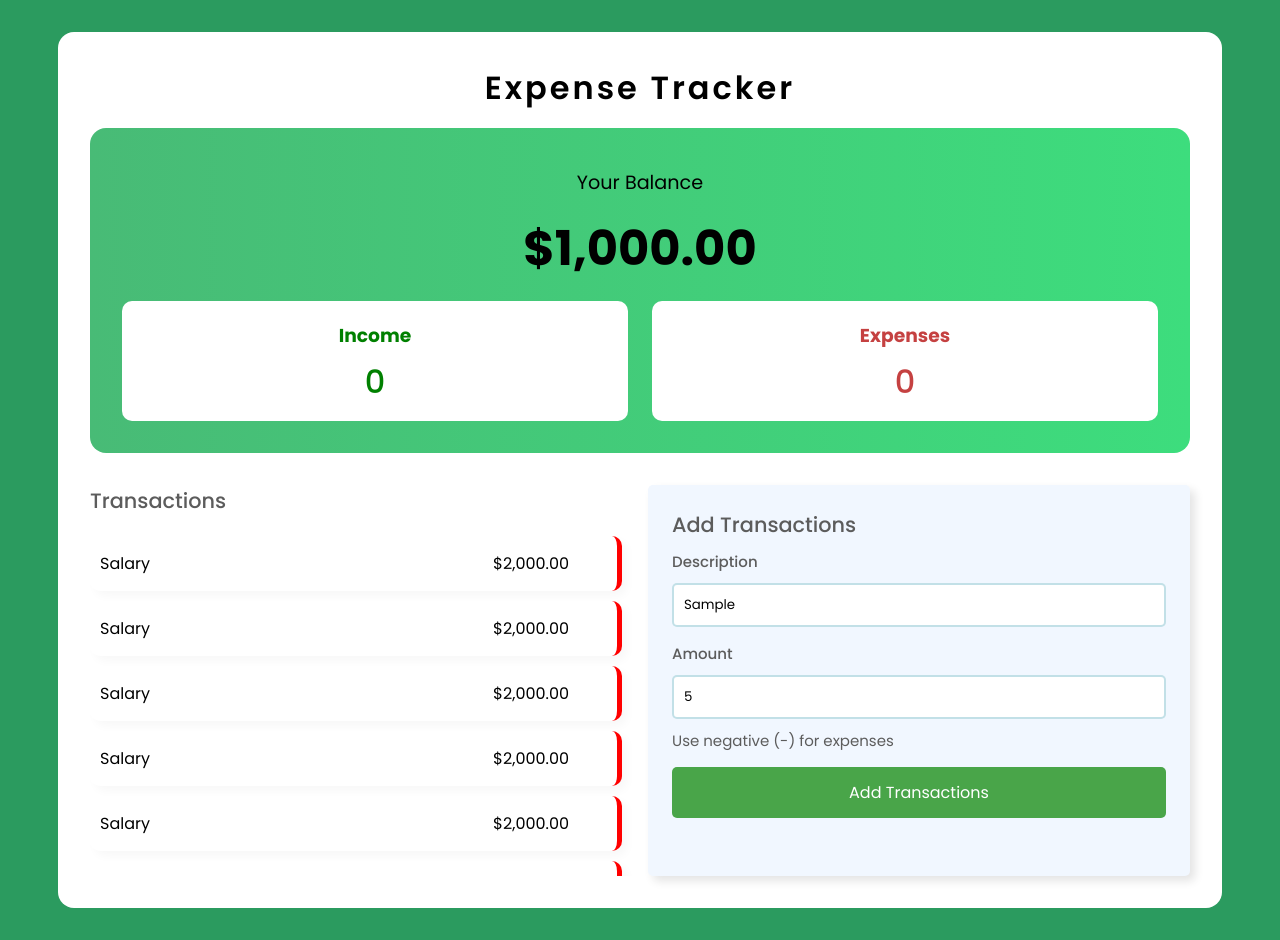
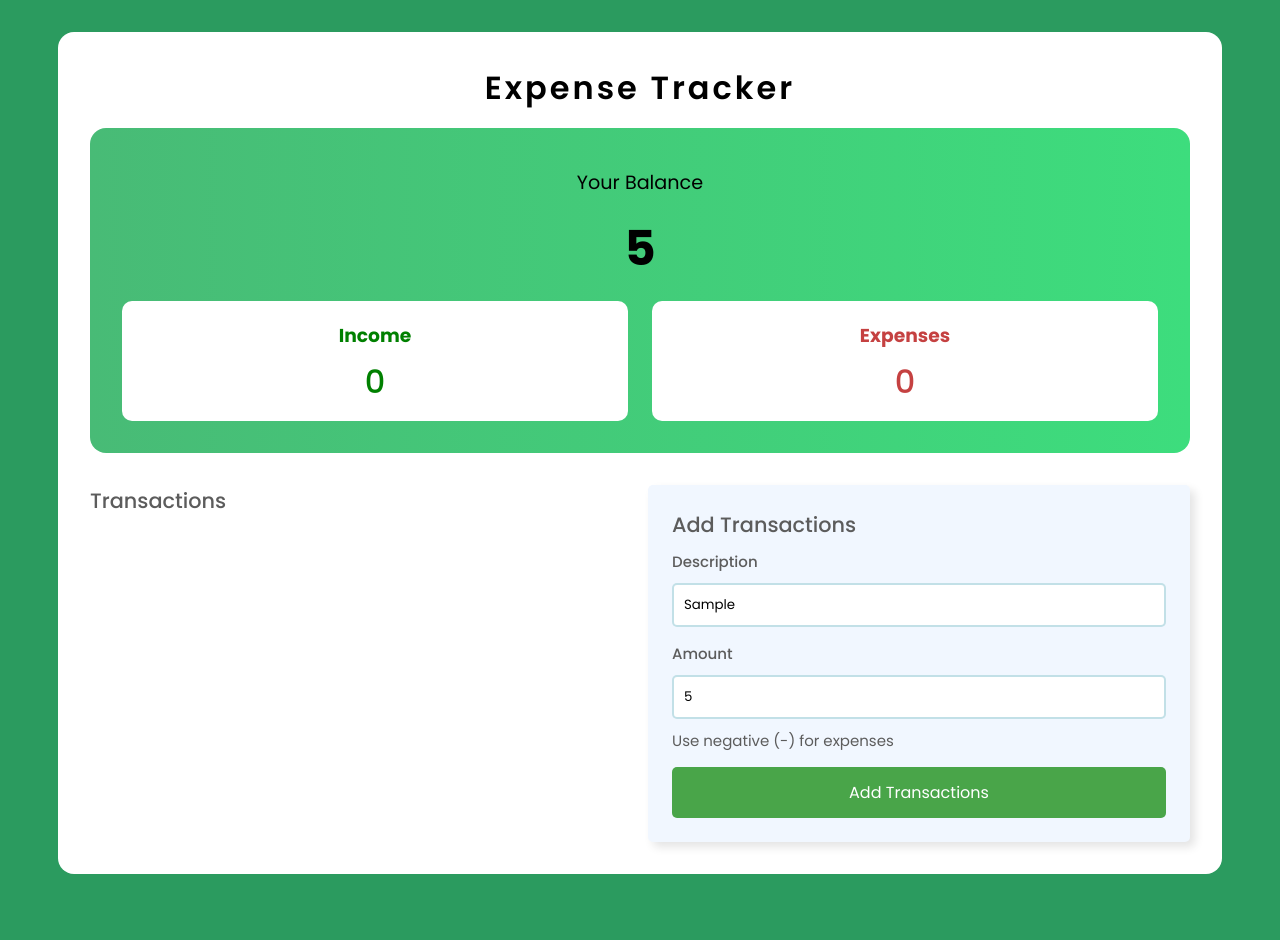
Before and after one commit to Shaine123/Expense-Tracker_Shin, a plain HTML site: page index.html in a window 1280 px wide. Both pictures are taken after typing "Sample", "5" into the empty fields and a click on the button "Add Transactions". After the commit the page ends 906 px from the top, so only its background shows below. Drawn offline with Linux system fonts and the light colour scheme.

Commit message:
added the adding value logic

```diff
--- a/index.html
+++ b/index.html
@@ -17,7 +17,7 @@
 
       <div class="balance">
         <h2>Your Balance</h2>
-        <p class="balance-amt" id="balance">$1,000.00</p>
+        <p class="balance-amt" id="balance">0</p>
 
         <div class="summary">
           <div class="income-container">
@@ -38,7 +38,7 @@
           <ul>
             <!-- transaction items will be here -->
             <!-- sample transaction  -->
-            <span class="transaction-item">
+            <!-- <span class="transaction-item">
               <p>Salary</p>
               <p>$2,000.00</p>
             </span>
@@ -65,7 +65,7 @@
             <span class="transaction-item">
               <p>Salary</p>
               <p>$2,000.00</p>
-            </span>
+            </span> -->
           </ul>
         </div>
 
@@ -79,13 +79,13 @@
 
             <div class="transaction-input">
               <label for="amount">Amount</label>
-              <input type="number" name="description" id="amount" required />
+              <input type="number" name="amount" id="amount" required />
               <p>Use negative (-) for expenses</p>
             </div>
+            <button type="submit" class="addTransaction-btn">
+              Add Transactions
+            </button>
           </form>
-          <button type="submit" class="addTransaction-btn">
-            Add Transactions
-          </button>
         </div>
       </div>
     </div>
--- a/script.js
+++ b/script.js
@@ -7,6 +7,29 @@ const form = document.getElementById("submit-form");
 
 form.addEventListener("submit", addTransactions);
 
+const transactions = [];
+
 function addTransactions(e) {
   e.preventDefault();
+
+  const formData = new FormData(form);
+
+  const description = formData.get("description");
+  const amount = formData.get("amount");
+
+  transactions.push({
+    id: Date.now(),
+    description,
+    amount,
+  });
+
+  updateIncomeSummary();
 }
+
+function updateIncomeSummary() {
+  const balanceVal = transactions.reduce((acc, curr) => {
+    return acc + curr.amount;
+  }, 0);
+
+  balance.textContent = parseInt(balanceVal);
+}
--- a/style.css
+++ b/style.css
@@ -189,6 +189,7 @@ h1 {
   font-size: 16px;
   cursor: pointer;
   transition: all ease-in 0.5s;
+  width: 100%;
 }
 
 .form-container .addTransaction-btn:hover {
```
